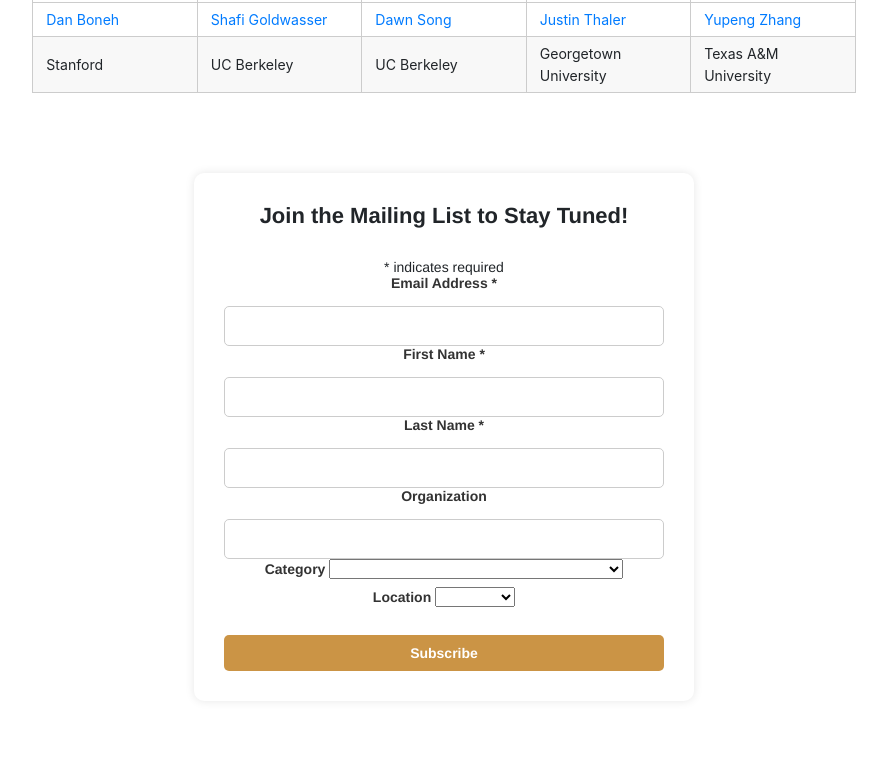
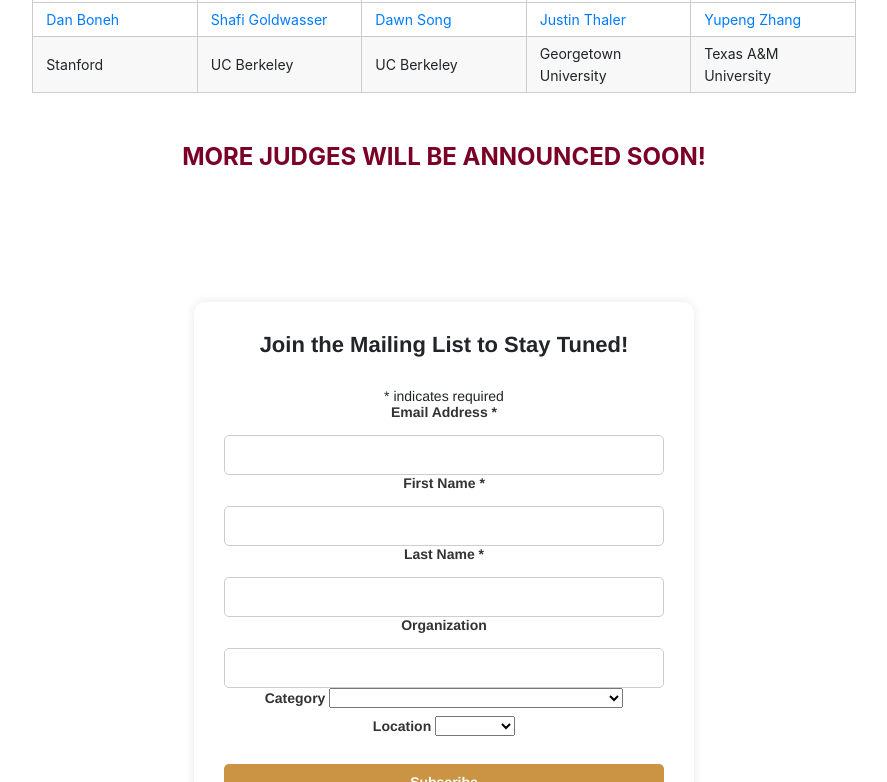
Before and after one commit to rdi-berkeley/zkp-web3-hackathon, a Jekyll site: the page built from index.md, in a window 1280 px wide and 900 px high, scrolled down 3381 px, cut to the strip 118-900 px from the top of the window. Shown: the whole strip, without its empty margins (196-1083 px from the left). Built offline with Jekyll 4.4.1, drawn with Linux system fonts in a browser that asks for light colours; nearby versions of some CDN libraries; comment, search, counter and statistics services are not loaded.

Commit message:
Update announcement more judges

```diff
--- a/_layouts/home.html
+++ b/_layouts/home.html
@@ -208,6 +208,8 @@ cover-img: "/assets/img/ZKP_Web3 HackathonBanner.jpg"
   </table>
 </div>
 
+<h1 style="text-align: center; font-size: 24px; font-weight: bold; color: #7B0027; margin-top: 50px; margin-bottom: 50px;">MORE JUDGES WILL BE ANNOUNCED SOON!</h1>
+
 
 <div style="height:30px; width:100%; clear:both;"></div>
 <!--
```
